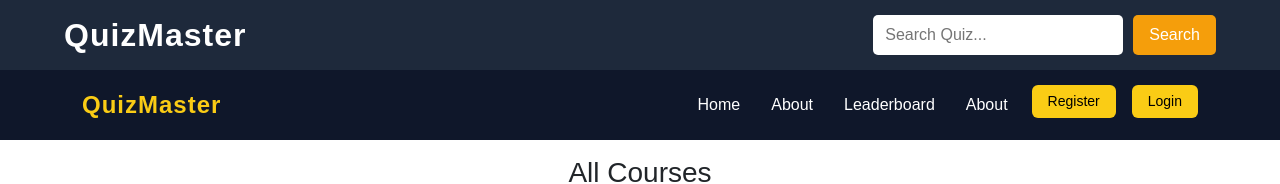
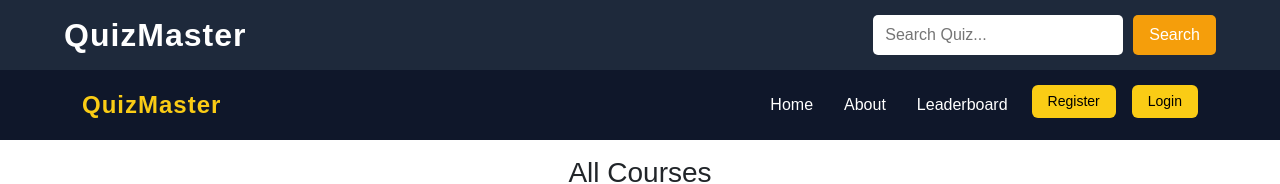
Before and after one commit to shahhiloni/Quiz_web_frontend, a React (Create React App) app: page / in a window 1280 px wide. Shown: the top 184 px of the page. Built offline with nearby package versions, Linux system fonts and the light colour scheme.

Commit message:
10-03-2026 (Fourth Commit)

```diff
--- a/src/Components/Navbar.jsx
+++ b/src/Components/Navbar.jsx
@@ -36,10 +36,6 @@
             </li>
 
             <li className="nav-item">
-              <Link className="nav-link" to="/about">About</Link>
-            </li>
-
-            <li className="nav-item">
               <Link className="btn btn-warning ms-3" to="/register">
                 Register
               </Link>
```
